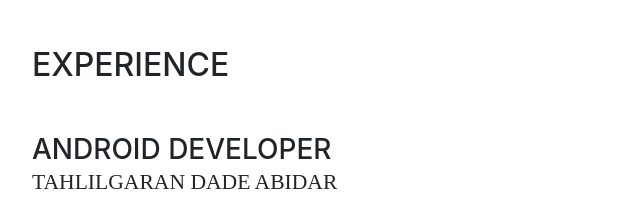
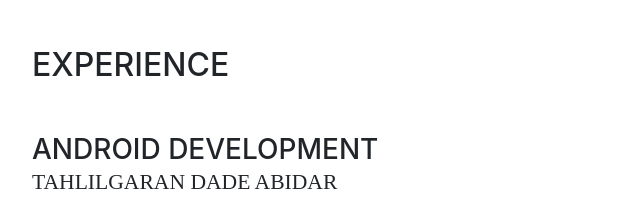
Before and after one commit to sinashaloudegi/sinashaloudegi.github.io, a website with bundled scripts: page index.html in a window 1280 px wide. Shown: the part 940-1152 px from the top of the page, 288-928 px from the left. Built offline with nearby package versions, Linux system fonts and the light colour scheme; a web font is replaced by a local one.

Commit message:
Update index.html

```diff
--- a/index.html
+++ b/index.html
@@ -108,7 +108,7 @@
 
           <div class="resume-item d-flex flex-column flex-md-row mb-5">
             <div class="resume-content mr-auto">
-              <h3 class="mb-0">Android Developer</h3>
+              <h3 class="mb-0">Android Development</h3>
               <div class="subheading mb-3">Tahlilgaran Dade Abidar</div>
               <p>-</p>
             </div>
```
